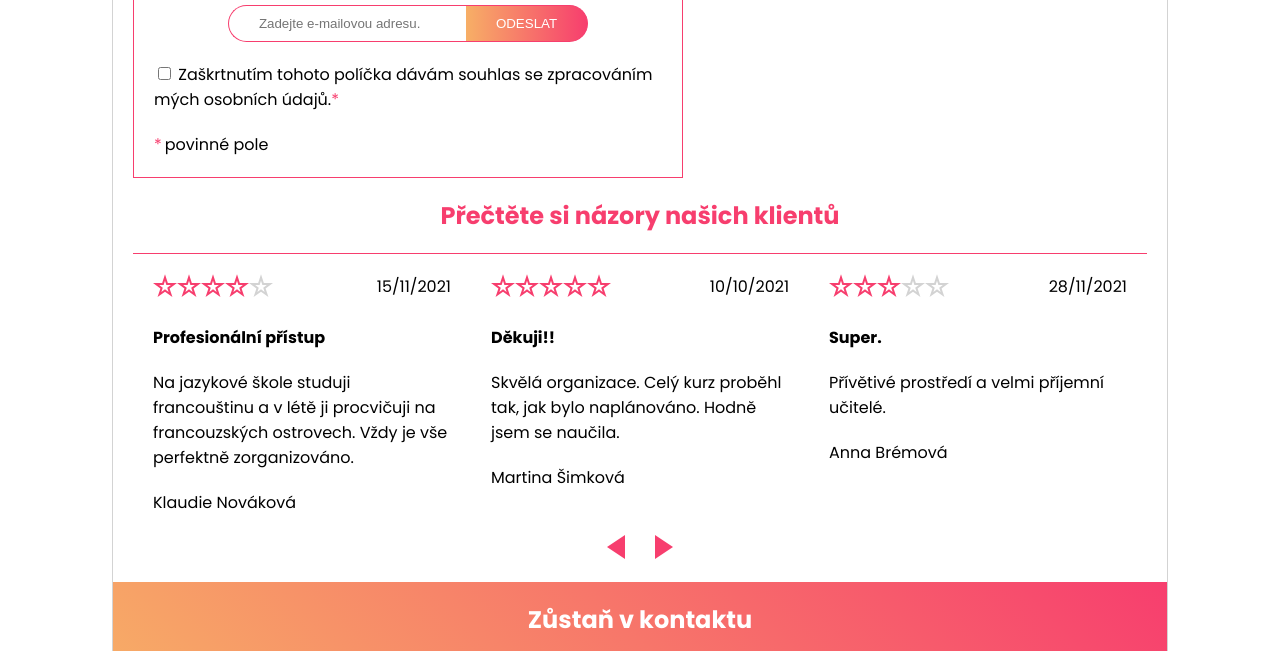
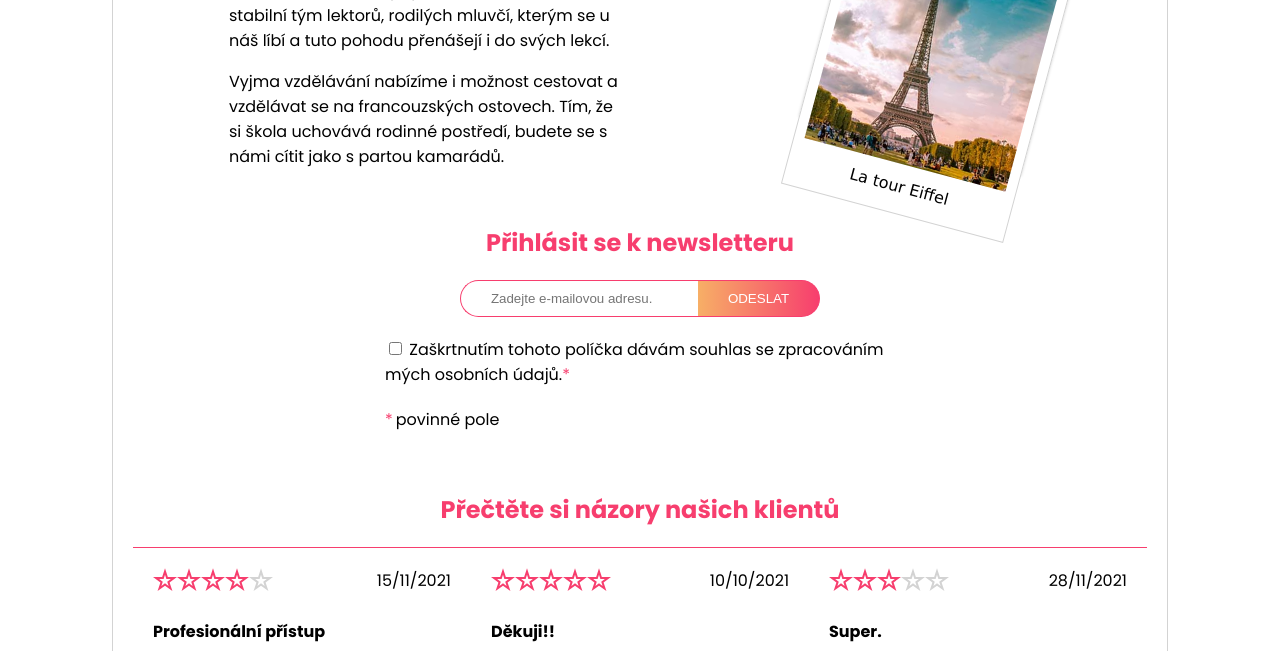
Before and after one commit to Janoskova/zaverecny-projekt-koderka, an Eleventy site: page index.html in a window 1280 px wide. Shown: the part 612-1263 px from the top of the page. Built offline with nearby package versions, Linux system fonts and the light colour scheme; Eleventy itself is replaced by a stand-in of ours; files that its build step writes are made by us from their sources; a web font is replaced by a local one.

Commit message:
polaroid added

```diff
--- a/index.html
+++ b/index.html
@@ -57,16 +57,41 @@ title: Jazyková škola
       </nav>
     </header> -->
 
-<div class="school__banner">
+<section class="school__banner">
   <h1>Studuj francouzštinu &&nbspcestuj</h1>
-</div>
+</section>
+
+<section class="advantages">
+  <div class="advantages__text">
+    <h3 class="advantages__heading">Máme desetiletou zkušenost</h3>
+    <p>
+      Francouštinu učíme již přes deset let. Máme stabilní tým lektorů, rodilých
+      mluvčí, kterým se u náš líbí a tuto pohodu přenášejí i do svých lekcí.
+    </p>
+    <p>
+      Vyjma vzdělávání nabízíme i možnost cestovat a vzdělávat se na
+      francouzských ostovech. Tím, že si škola uchovává rodinné postředí, budete
+      se s námi cítit jako s partou kamarádů.
+    </p>
+  </div>
+  <div class="polaroid">
+    <div class="polaroid__item">
+      <img
+        class="polaroid__picture"
+        src="/images/eiffel-tower.jpg"
+        alt="Eiffelova věž"
+      />
+      <div class="polaroid__caption">La tour Eiffel</div>
+    </div>
+  </div>
+</section>
 
 <form
   method="post"
   action="https://submit-form.com/RQBLJimx"
   class="newsletter"
 >
-  <h2 class="newsletter__header">Přihlásit se k newsletteru</h2>
+  <h2>Přihlásit se k newsletteru</h2>
   <div class="newsletter__flex">
     <input
       type="email"
--- /dev/null
+++ b/scss/components/_polaroid.scss
@@ -0,0 +1,38 @@
+@use '../base/colors';
+@use '../base/typography';
+
+.polaroid {
+  width: 200px;
+  margin: 40px auto typography.$spacer auto;
+  transform: rotate(15deg);
+  transition: transform 0.3s ease;
+  box-shadow: 0 1px 3px lightgray;
+
+  &:hover {
+    transform: rotate(0deg) scale(1.2);
+  }
+
+  &__item {
+    background-color: white;
+    border: 1px solid lightgray;
+    padding: 10px;
+  }
+
+  &__picture {
+    max-width: 100%;
+  }
+
+  &__caption {
+    font-family: 'Fuzzy Bubbles', cursive;
+    text-align: center;
+    line-height: 2em;
+  }
+
+  @media screen and (min-width: 640px) {
+    max-height: 200px;
+  }
+
+  @media screen and (min-width: 1100px) {
+    width: 230px;
+  }
+}
--- a/scss/layout/_newsletter.scss
+++ b/scss/layout/_newsletter.scss
@@ -2,14 +2,10 @@
 @use '../base/typography';
 
 .newsletter {
-  margin: typography.$spacer;
+  margin: 40px auto 40px auto;
   padding: typography.$spacer;
-  border: 1px solid colors.$color-primary;
-
-  &__header {
-    text-align: center;
-    margin-bottom: typography.$spacer;
-  }
+  padding-top: 0;
+  max-width: 360px;
 
   &__email {
     display: block;
@@ -67,7 +63,7 @@
   }
 
   @media screen and (min-width: 640px) {
-    width: 550px;
+    max-width: 550px;
 
     &__flex {
       display: flex;
--- a/scss/style.scss
+++ b/scss/style.scss
@@ -6,22 +6,13 @@
 @use 'components/slider';
 @use 'components/gallery';
 @use 'components/button';
+@use 'components/polaroid';
 @use 'layout/footer';
 @use 'pages/kurzy';
 @use 'pages/lektori';
 @use 'pages/akce';
 @use 'pages/cestovani';
 @use 'pages/kontakt';
-
-// .banner {
-//   color: white;
-//   background: linear-gradient(45deg, #f7af66a1, #f73e6fb9),
-//     url(/images/paris-roof.jpg);
-//   background-size: contain;
-//   background-repeat: no-repeat;
-//   height: 500px;
-//   width: 500px;
-// }
 
 .school {
   &__banner {
@@ -49,3 +40,31 @@
     }
   }
 }
+
+.advantages {
+  margin: typography.$spacer;
+
+  &__text {
+    max-width: 360px;
+    margin: typography.$spacer auto 40px auto;
+  }
+
+  @media screen and (min-width: 640px) {
+    display: flex;
+
+    &__heading {
+      margin-top: 0;
+    }
+
+    &__text {
+      max-width: 360px;
+      margin-bottom: 0;
+    }
+  }
+
+  @media screen and (min-width: 1100px) {
+    &__text {
+      max-width: 400px;
+    }
+  }
+}
```
Also changed, not shown: cestovani.html (+1 -1 lines), css/style.css, images/books.jpg (added), images/eiffel-tower.jpg (added), 1 other file.
